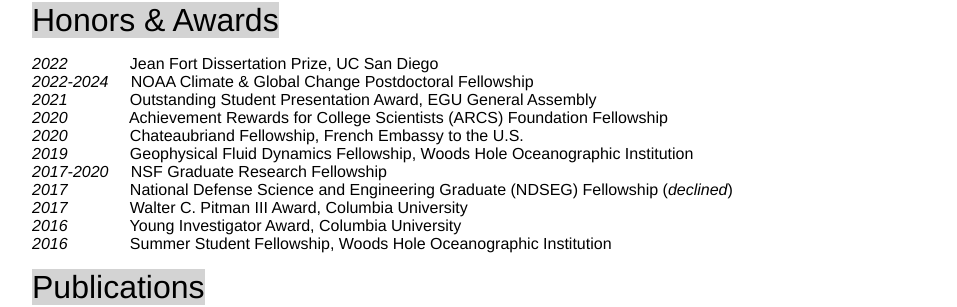
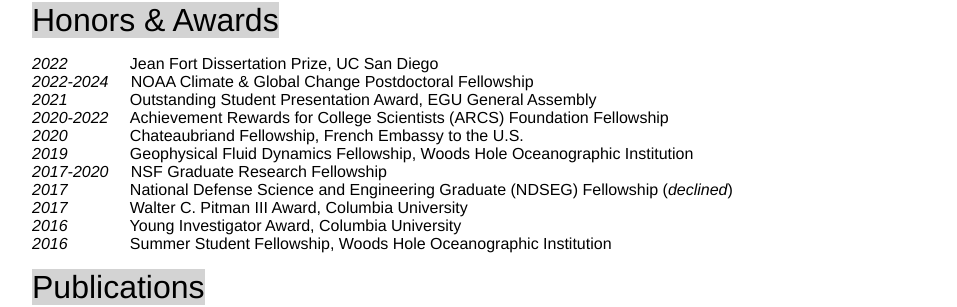
Before and after one commit to cprend/cprend.github.io, a Jekyll site: the page cv/index.html, which Jekyll copies as it is, in a window 1280 px wide and 900 px high, scrolled down 306 px. Shown: the part 151-458 px from the top of the window, without its empty margins (160-1117 px from the left). Built offline with Jekyll 4.4.1, drawn with Linux system fonts in a browser that asks for light colours.

Commit message:
Update index.html

```diff
--- a/cv/index.html
+++ b/cv/index.html
@@ -28,7 +28,7 @@
 		<em>2022</em> &nbsp;&nbsp;&nbsp;&nbsp;&nbsp;&nbsp;&nbsp;&nbsp;&nbsp;&nbsp;&nbsp;&nbsp; Jean Fort Dissertation Prize, UC San Diego<br/>
 		<em>2022-2024</em> &nbsp;&nbsp;&nbsp; NOAA Climate & Global Change Postdoctoral Fellowship<br/>
 		<em>2021</em> &nbsp;&nbsp;&nbsp;&nbsp;&nbsp;&nbsp;&nbsp;&nbsp;&nbsp;&nbsp;&nbsp;&nbsp; Outstanding Student Presentation Award, EGU General Assembly<br/>
-		<em>2020</em> &nbsp;&nbsp;&nbsp;&nbsp;&nbsp;&nbsp;&nbsp;&nbsp;&nbsp;&nbsp;&nbsp;&nbsp; Achievement Rewards for College Scientists (ARCS) Foundation Fellowship<br/>
+		<em>2020-2022</em> &nbsp;&nbsp;&nbsp; Achievement Rewards for College Scientists (ARCS) Foundation Fellowship<br/>
 		<em>2020</em> &nbsp;&nbsp;&nbsp;&nbsp;&nbsp;&nbsp;&nbsp;&nbsp;&nbsp;&nbsp;&nbsp;&nbsp; Chateaubriand Fellowship, French Embassy to the U.S.<br/>
 		<em>2019</em> &nbsp;&nbsp;&nbsp;&nbsp;&nbsp;&nbsp;&nbsp;&nbsp;&nbsp;&nbsp;&nbsp;&nbsp; Geophysical Fluid Dynamics Fellowship, Woods Hole Oceanographic Institution<br/>
 		<em>2017-2020</em> &nbsp;&nbsp;&nbsp; NSF Graduate Research Fellowship<br/>
```
